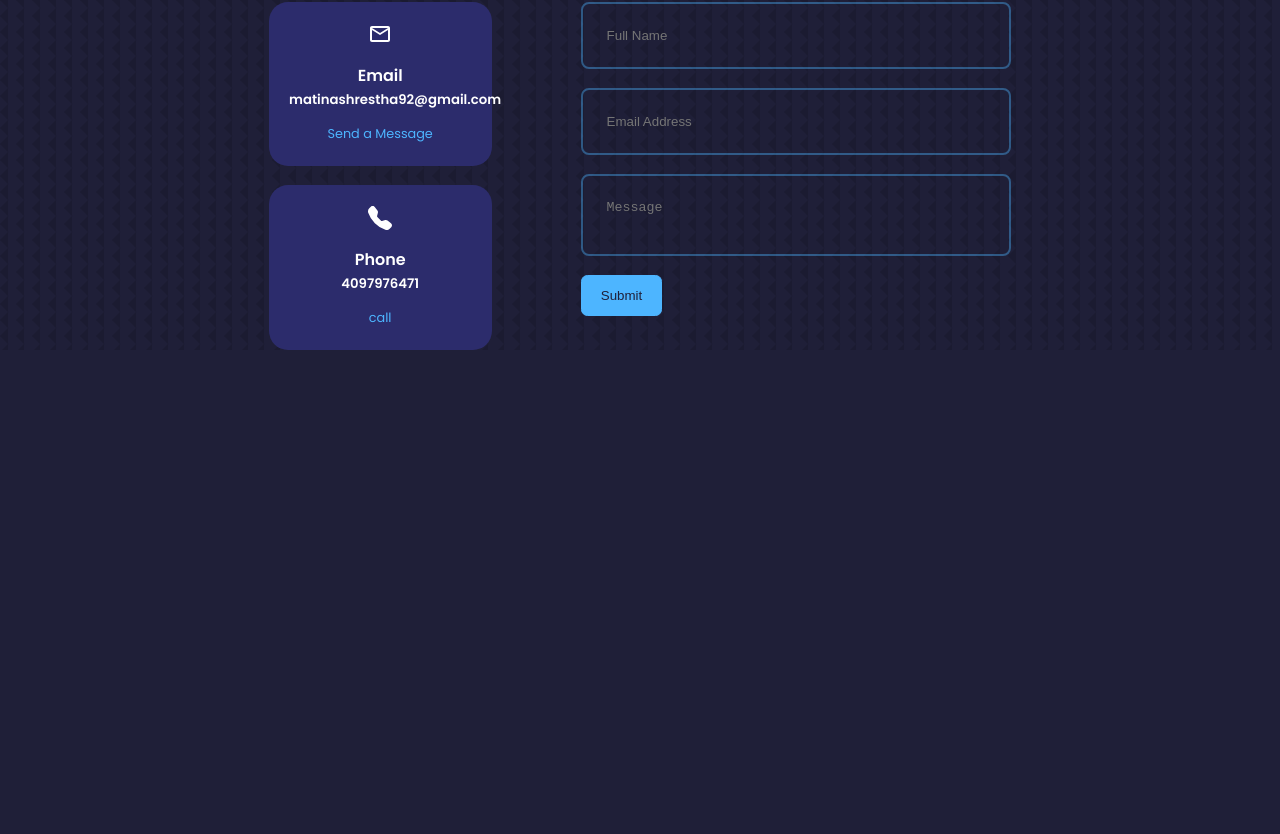
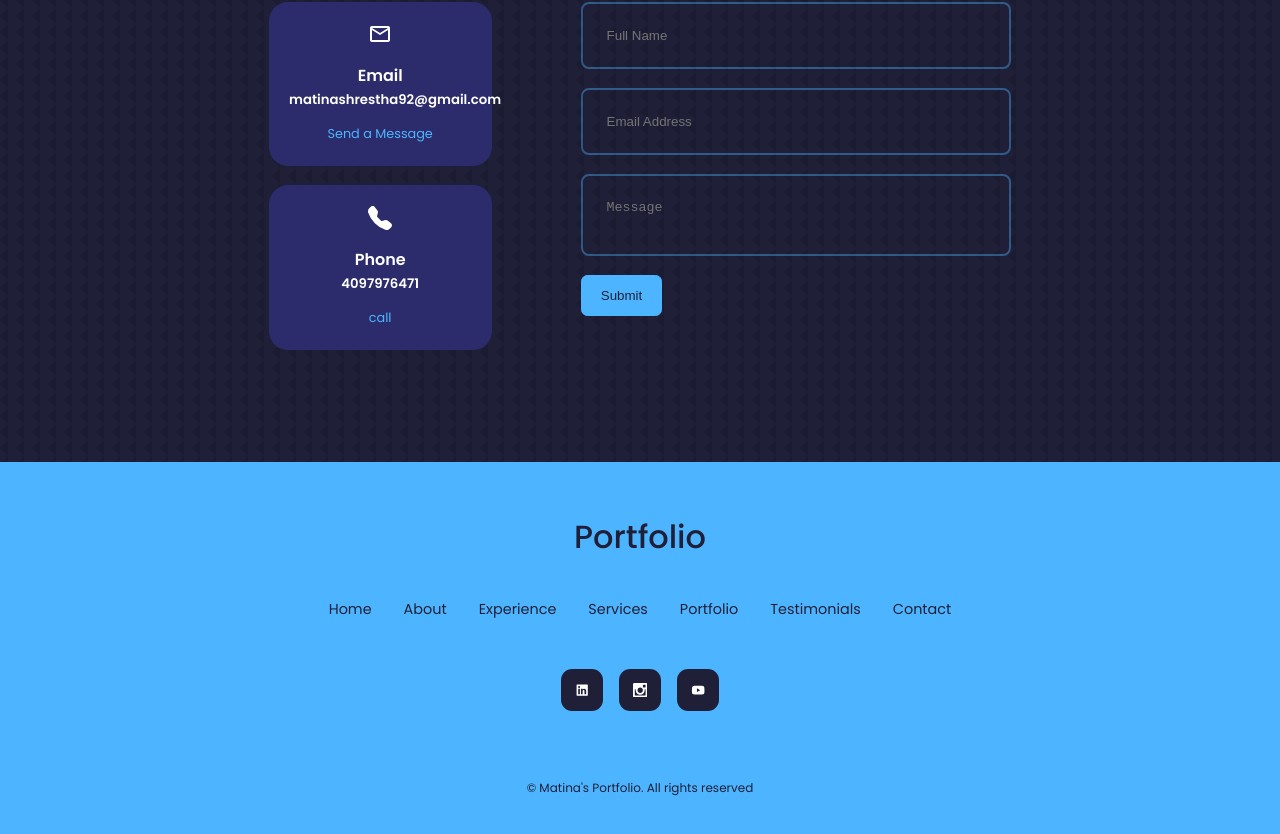
Before and after one commit to mshrestha5/portfolio, a React (Create React App) app: page / in a window 1280 px wide. Shown: the part 5496-6330 px from the top of the page. Before the commit the page ends 5846 px from the top, so only its background shows below. Built offline with nearby package versions, Linux system fonts and the light colour scheme.

Commit message:
footer updated

```diff
--- a/src/App.jsx
+++ b/src/App.jsx
@@ -7,7 +7,7 @@
 import Portfolio from "./components/portfolio/Portfolio";
 import Testimonials from "./components/testimonials/Testimonials";
 import Contact from "./components/contact/Contact";
-// import Footer from "./components/footer/Footer";
+import Footer from "./components/footer/Footer";
 
 const App = () => {
   return (
@@ -20,7 +20,7 @@
       <Portfolio />
       <Testimonials />
       <Contact />
-      {/* <Footer /> */}
+      <Footer />
     </>
   );
 };
--- a/src/components/footer/Footer.jsx
+++ b/src/components/footer/Footer.jsx
@@ -1,8 +1,55 @@
 import React from "react";
 import "./footer.css";
+import { AiFillLinkedin } from "react-icons/ai";
+import { ImInstagram } from "react-icons/im";
+import { AiFillYoutube } from "react-icons/ai";
 
 const Footer = () => {
-  return <div>Footer</div>;
+  return (
+    <footer>
+      <a href="#" className="footer__logo">
+        Portfolio
+      </a>
+      <ul className="permalinks">
+        <li>
+          <a href="#">Home</a>
+        </li>
+        <li>
+          <a href="#about">About</a>
+        </li>
+        <li>
+          <a href="#experience">Experience</a>
+        </li>
+        <li>
+          <a href="#services">Services</a>
+        </li>
+        <li>
+          <a href="#portfolio">Portfolio</a>
+        </li>
+        <li>
+          <a href="#testimonials">Testimonials</a>
+        </li>
+        <li>
+          <a href="#contact">Contact</a>
+        </li>
+      </ul>
+      <div className="footer__socials">
+        <a href="https://www.linkedin.com/in/matinashrestha/">
+          <AiFillLinkedin />
+        </a>
+        <a href="https://www.instagram.com/25_matina/?next=%2F">
+          <ImInstagram />
+        </a>
+        <a href="https://www.youtube.com/@matinashrestha9878F">
+          <AiFillYoutube />
+        </a>
+      </div>
+
+      <div className="footer__copyright">
+        <small>&copy; Matina's Portfolio. All rights reserved</small>
+      </div>
+    </footer>
+  );
 };
 
 export default Footer;
--- a/src/components/footer/footer.css
+++ b/src/components/footer/footer.css
@@ -0,0 +1,66 @@
+footer {
+  background: var(--color-primary);
+  padding: 3rem 0;
+  text-align: center;
+  font-size: 0.9rem;
+  margin-top: 7rem;
+}
+
+footer a {
+  color: var(--color-bg);
+}
+
+.footer__logo {
+  font-size: 2rem;
+  font-weight: 500;
+  margin-bottom: 2rem;
+  display: inline-block;
+}
+
+.permalinks {
+  display: flex;
+  flex-wrap: wrap;
+  justify-content: center;
+  gap: 2rem;
+  margin: 0 auto 3rem;
+}
+
+.footer__socials {
+  display: flex;
+  justify-content: center;
+  gap: 1rem;
+  margin-bottom: 4rem;
+}
+
+.footer__socials a {
+  background: var(--color-bg);
+  color: var(--color-white);
+  padding: 0.8rem;
+  border-radius: 0.7rem;
+  display: flex;
+  border: 1px solid transparent;
+}
+
+.footer__socials a:hover {
+  background: transparent;
+  color: var(--color-bg);
+  border-color: var(--color-bg);
+}
+
+.footer__copyright {
+  margin-bottom: 4rem;
+  color: var(--color-bg);
+}
+
+/* media queries - small devices */
+
+@media screen and (max-width: 600px) {
+  .permalinks {
+    flex-direction: column;
+    gap: 1.5rem;
+  }
+
+  .footer__socials {
+    margin-bottom: 2.6rem;
+  }
+}
```
